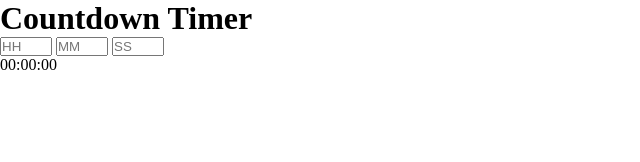
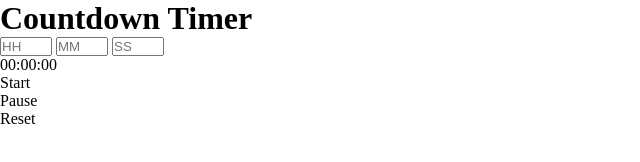
Before and after one commit to ayushporwal01/JavaScript-Mastery, a plain HTML site: page Countdown Timer/index.html in a window 1280 px wide. Shown: the whole page, without its empty margins (0-640 px from the left). Drawn offline with Linux system fonts and the light colour scheme.

Commit message:
Initial Commit

```diff
--- a/Countdown Timer/index.html
+++ b/Countdown Timer/index.html
@@ -16,6 +16,10 @@
     </div>
 
     <div class="display" id="timer">00:00:00</div>
-
+    <div class="buttons">
+        <div class="button" id="start">Start</div>
+        <div class="button" id="pause">Pause</div>
+        <div class="button" id="reset">Reset</div>
+    </div>
 </body>
 </html>
```
